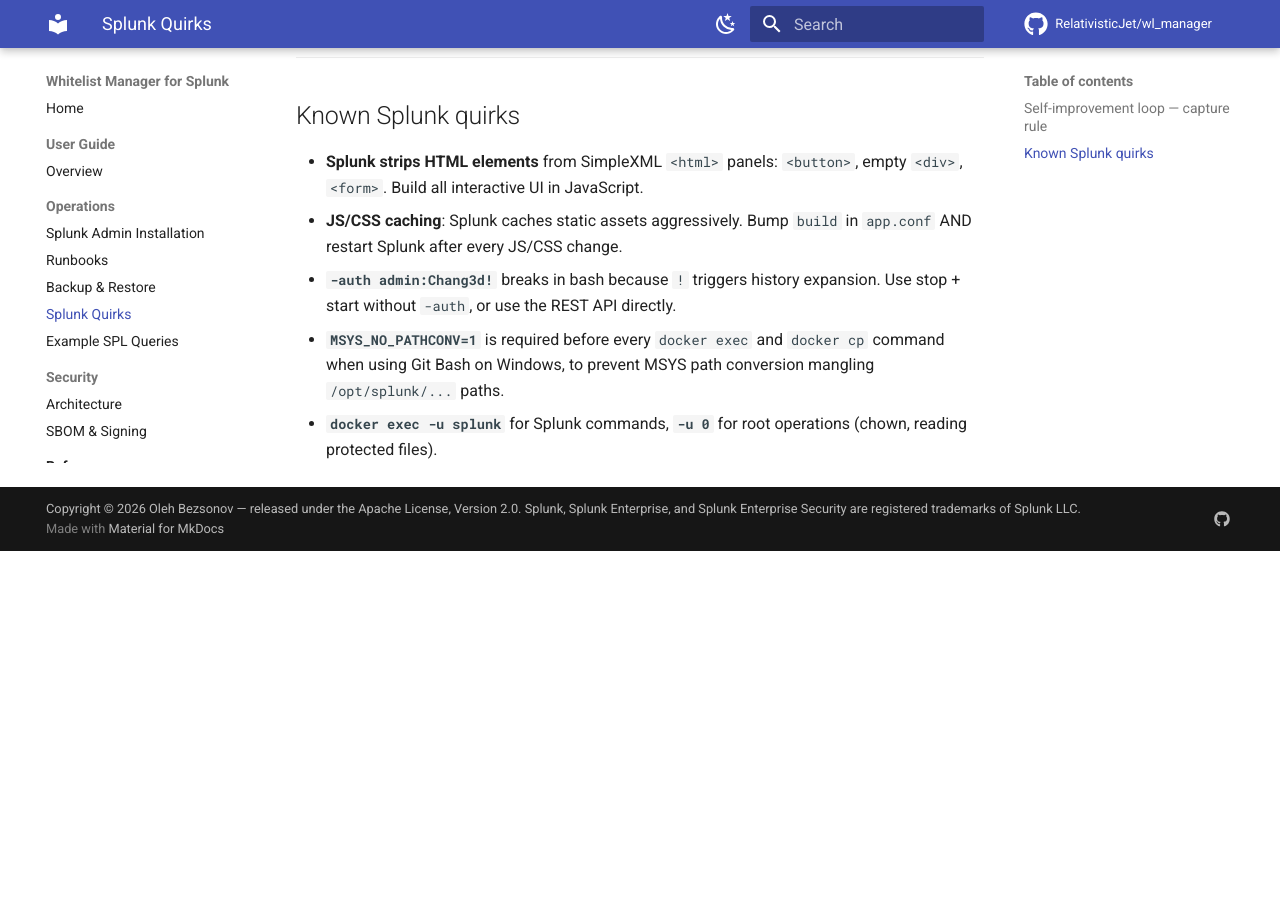
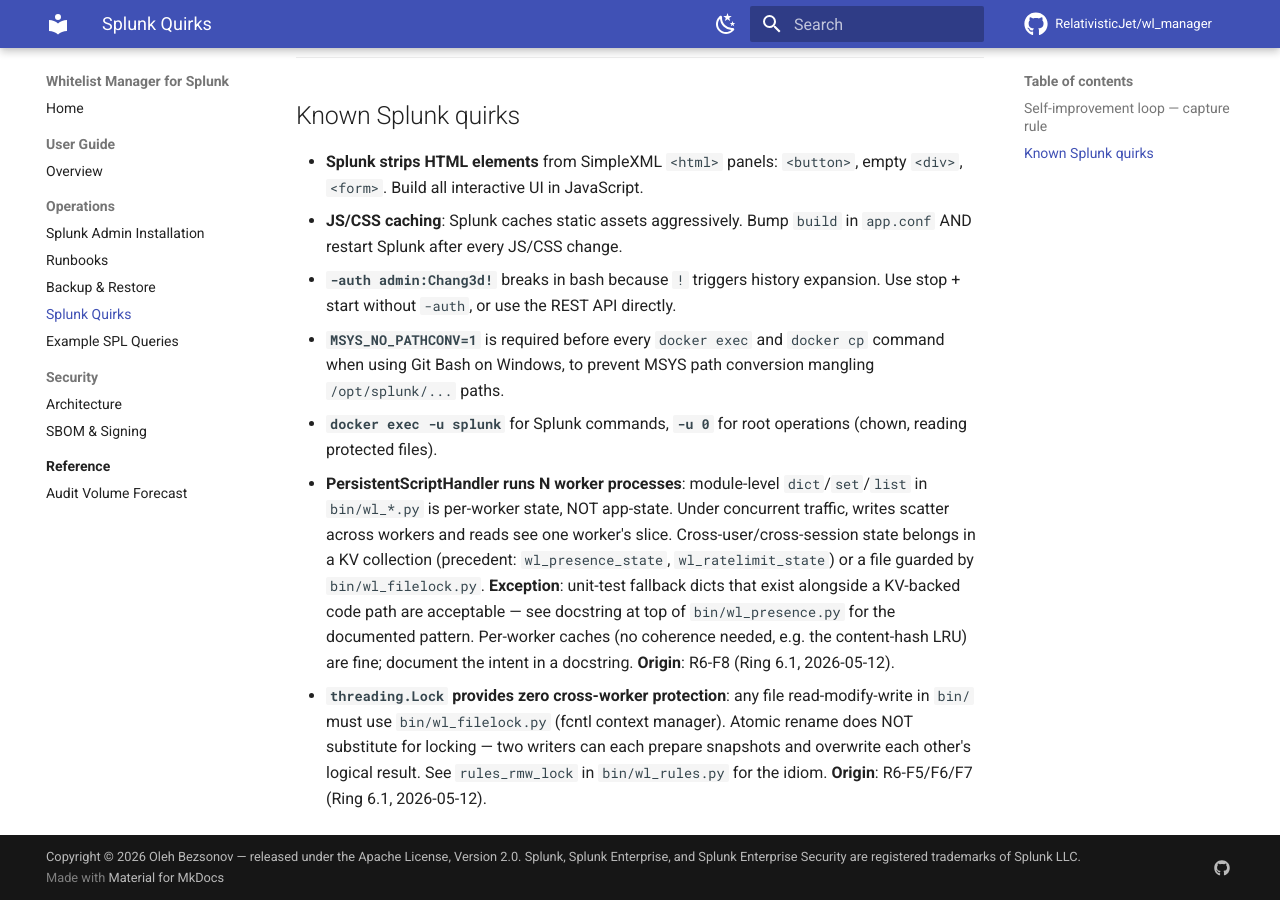
Before and after one commit to RelativisticJet/wl_manager, an MkDocs documentation site: the page built from docs/SPLUNK_QUIRKS.md, in a window 1280 px wide and 900 px high, scrolled down 1202 px. Built offline with MkDocs 1.6.1 and Material for MkDocs 9.7.7, drawn with Linux system fonts in a browser that asks for light colours; comment, search, counter and statistics services are not loaded; before the commit the page ends 1753 px from its top, so only the background shows below that.

Commit message:
docs(quirks): add Splunk multi-worker concurrency tripwires
- Module-level dict/set/list in bin/wl_*.py is per-worker state
  (R6-F8, fixed Ring 6.1) — cross-user/session state belongs in
  a KV collection or a file guarded by bin/wl_filelock.py
- threading.Lock provides zero cross-worker protection
  (R6-F5/F6/F7, fixed Ring 6.1) — use bin/wl_filelock.py for
  any file read-modify-write in bin/

Forward-looking regression-prevention rules; both bug classes are
already fixed in code. Mirrors entries added to the personal-overlay
CLAUDE.md so external contributors get the same tripwire from a
fresh clone.

```diff
--- a/docs/SPLUNK_QUIRKS.md
+++ b/docs/SPLUNK_QUIRKS.md
@@ -43,3 +43,20 @@
 - **`-auth admin:Chang3d!`** breaks in bash because `!` triggers history expansion. Use stop + start without `-auth`, or use the REST API directly.
 - **`MSYS_NO_PATHCONV=1`** is required before every `docker exec` and `docker cp` command when using Git Bash on Windows, to prevent MSYS path conversion mangling `/opt/splunk/...` paths.
 - **`docker exec -u splunk`** for Splunk commands, **`-u 0`** for root operations (chown, reading protected files).
+- **PersistentScriptHandler runs N worker processes**: module-level
+  `dict`/`set`/`list` in `bin/wl_*.py` is per-worker state, NOT
+  app-state. Under concurrent traffic, writes scatter across workers
+  and reads see one worker's slice. Cross-user/cross-session state
+  belongs in a KV collection (precedent: `wl_presence_state`,
+  `wl_ratelimit_state`) or a file guarded by `bin/wl_filelock.py`.
+  **Exception**: unit-test fallback dicts that exist alongside a
+  KV-backed code path are acceptable — see docstring at top of
+  `bin/wl_presence.py` for the documented pattern. Per-worker caches
+  (no coherence needed, e.g. the content-hash LRU) are fine; document
+  the intent in a docstring. **Origin**: R6-F8 (Ring 6.1, 2026-05-12).
+- **`threading.Lock` provides zero cross-worker protection**: any file
+  read-modify-write in `bin/` must use `bin/wl_filelock.py` (fcntl
+  context manager). Atomic rename does NOT substitute for locking —
+  two writers can each prepare snapshots and overwrite each other's
+  logical result. See `rules_rmw_lock` in `bin/wl_rules.py` for the
+  idiom. **Origin**: R6-F5/F6/F7 (Ring 6.1, 2026-05-12).
```
